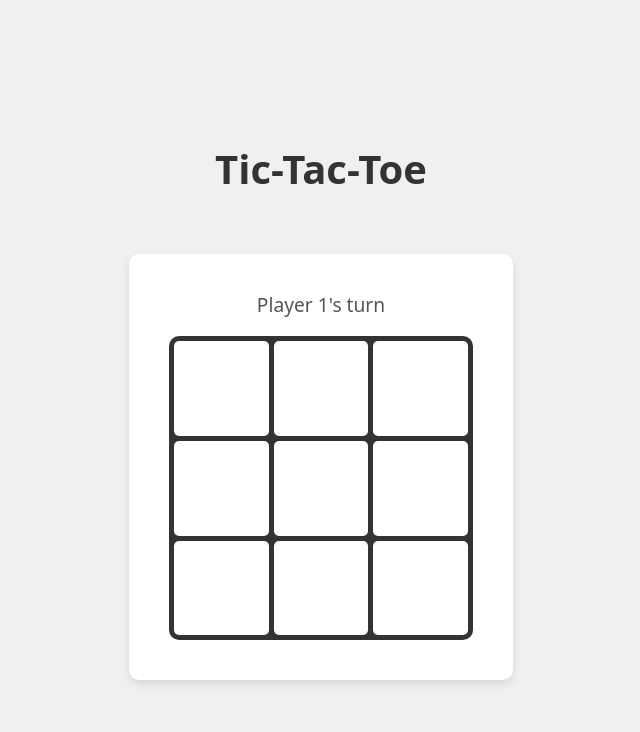
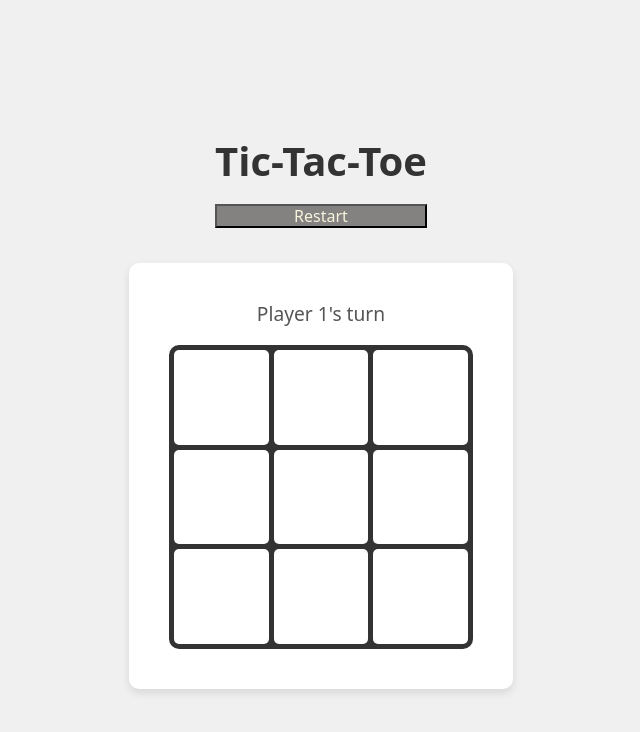
Before and after one commit to mrmiffmiff/odin-js-tic-tac-toe, a plain HTML site: page index.html in a window 1280 px wide. Shown: the whole page, without its empty margins (319-959 px from the left). Drawn offline with nearby package versions, Linux system fonts and the light colour scheme.

Commit message:
reset button

```diff
--- a/index.html
+++ b/index.html
@@ -12,6 +12,7 @@
 <body>
     <div class="headerContainer">
         <h1>Tic-Tac-Toe</h1>
+        <button type="button" class="restart">Restart</button>
     </div>
     <div class="container">
         <div class="status">Test status</div>
--- a/style.css
+++ b/style.css
@@ -14,11 +14,19 @@ body {
 
 .headerContainer {
     margin-bottom: 15px;
+    display: flex;
+    flex-direction: column;
 }
 
 h1 {
     color: #333333;
     font-size: 2.5em;
+    margin-bottom: 0.5em;
+}
+
+.restart {
+    background-color: #848181;
+    color: beige;
 }
 
 .container {
--- a/tictactoe.js
+++ b/tictactoe.js
@@ -224,6 +224,12 @@ const Screenflow = (function screenFlow() {
             square.removeEventListener('click', clickSquare);
         })
     }
+
+    const resetButton = document.querySelector('.restart');
+    resetButton.addEventListener('click', (e) => {
+        Gameflow.reset();
+    });
+
     return { drawBoard, updateStatus, stopGame };
 })();
 
```
